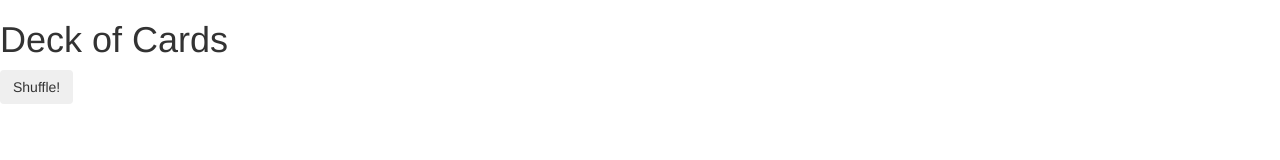
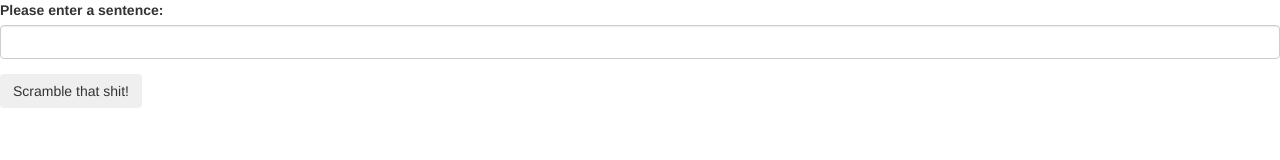
Before and after one commit to anthgold/word-scrambler, a plain HTML site: page index.html in a window 1280 px wide. Drawn offline with Linux system fonts and the light colour scheme.

Commit message:
cleans up the html

```diff
--- a/index.html
+++ b/index.html
@@ -10,10 +10,14 @@
     <title>Deck of Cards</title>
   </head>
   <body>
-    <h1>Deck of Cards</h1>
-    <ul id="deck">
-       <!-- Javascript inserts cards here -->
-    </ul>
-    <button id="submit" type="submit" class="btn">Shuffle!</button>
+    <!-- User imputs sentence here -->
+    <form id= "userSentence">
+      <div class="form-group">
+        <label for="sentence">Please enter a sentence:</label>
+        <input id="sentence" class="form-control" type="text">
+      </div>
+    <!-- Submit button -->
+    <button id="submit" type="submit" class="btn">Scramble that shit!</button>
+    <!-- Barf out the output here -->
   </body>
 </html>
```
